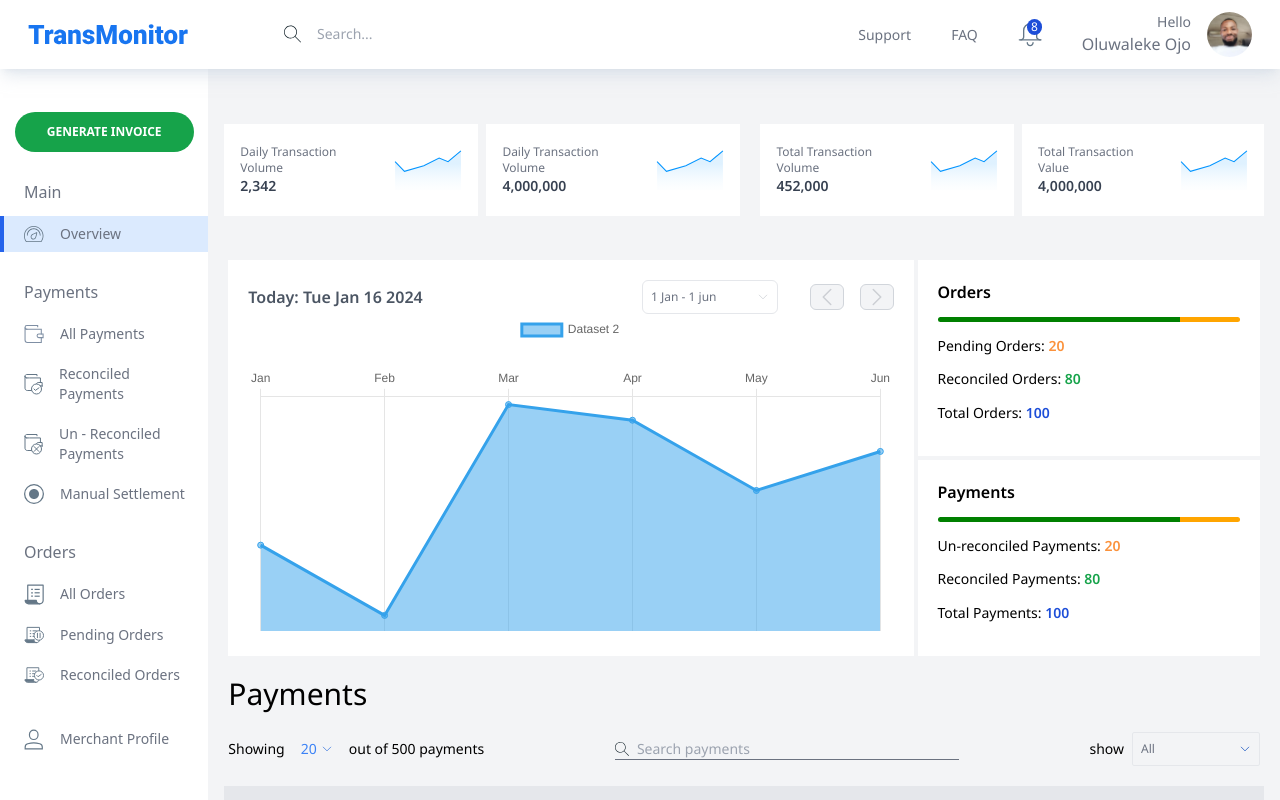
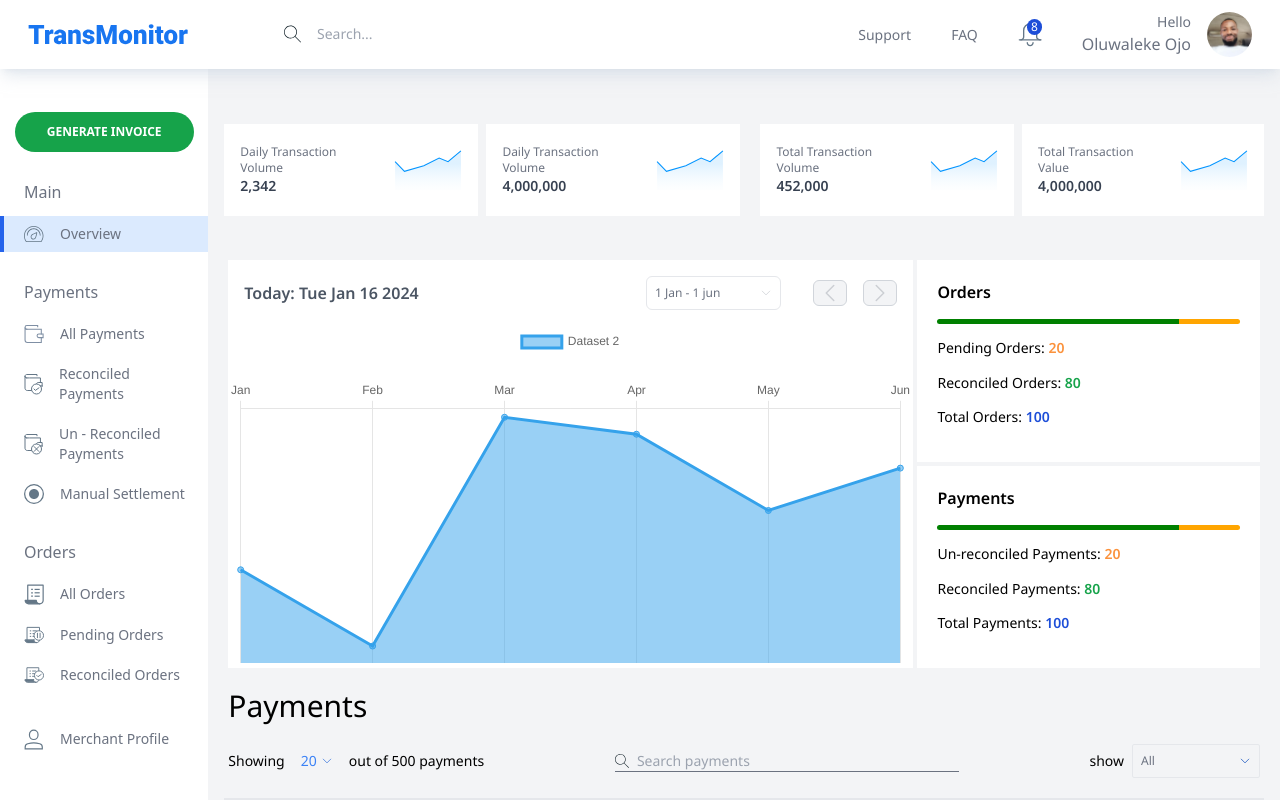
Before and after one commit to 8writes/craaft, a Next.js app: page / in a window 1280 px wide. Built offline with nearby package versions, Linux system fonts and the light colour scheme.

Commit message:
Update chart.jsx

```diff
--- a/src/views/Overview/chart.jsx
+++ b/src/views/Overview/chart.jsx
@@ -13,8 +13,8 @@ const Chart = () => {
 
   return (
     <section className='flex font-noto gap-1 px-1'>
-      <section className='bg-white grid p-5 w-2/3'>
-        <div className='flex justify-between items-center'>
+      <section className='bg-white grid w-2/3'>
+        <div className='flex justify-between items-center p-4'>
           <div>
             <p className='text-base font-semibold text-gray-600'>
               Today: {new Date().toDateString()}
```
